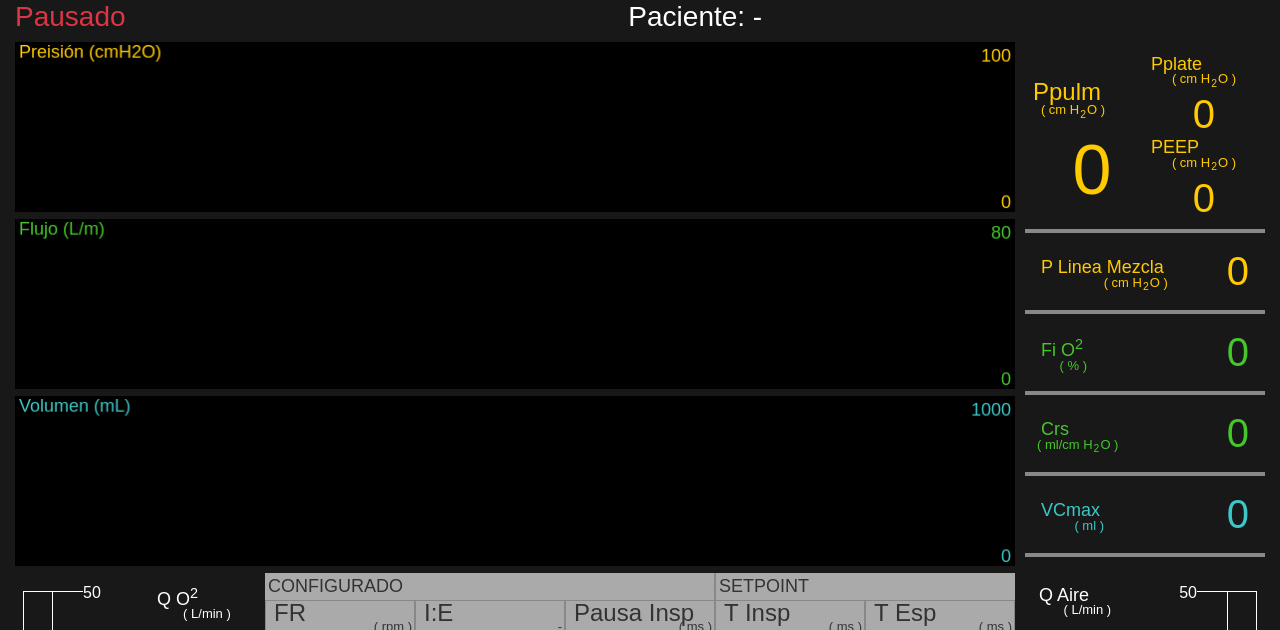
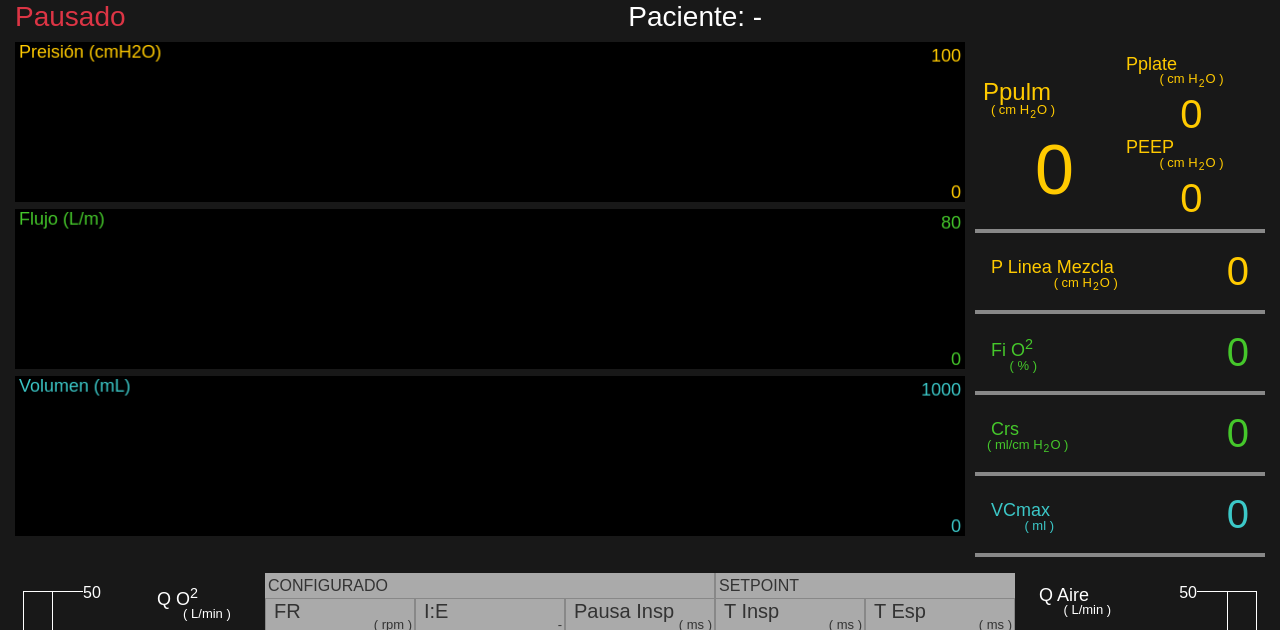
Before and after one commit to rnme/hmi-sw, a website: page app/routes/html/index.html in a window 1280 px wide. Shown: the top 630 px of the page. Drawn offline with nearby package versions, Linux system fonts and the light colour scheme; no server answers.

Commit message:
cambio ip 192.16.0.1

```diff
--- a/app/routes/html/index.html
+++ b/app/routes/html/index.html
@@ -23,12 +23,12 @@
     </div>
     <div class="d-flex flex-row w-100 justify-content-between">
       <div id="canvasContainer">
-        <canvas id="firstCanvas" style="width:100%; height:170px" height="170"></canvas>
+        <canvas id="firstCanvas" style="width:100%; height:160px" height="160"></canvas>
         <br>
-        <canvas id="secondCanvas" style="width:100%; height:170px" height="170">
+        <canvas id="secondCanvas" style="width:100%; height:160px" height="160">
         </canvas>
         <br>
-        <canvas id="thirdCanvas" style="width:100%; height:170px" height="170"></canvas>
+        <canvas id="thirdCanvas" style="width:100%; height:160px" height="160"></canvas>
       </div>
       <!-- <ul id="options" class="d-flex flex-column" v-if='!!Object.keys(parameters).length'> -->
       <ul id="options" class="d-flex flex-column" >
--- a/components/modbus.js
+++ b/components/modbus.js
@@ -2,7 +2,7 @@
 var ModbusRTU = require("modbus-serial");
 
 var client = new ModbusRTU();
-const PLC_IP_ADDRESS = "192.168.0.7";
+const PLC_IP_ADDRESS = "172.16.0.1";
 
 exports.init = () => {
   console.log(client , !client._port)
--- a/public/css/styles.css
+++ b/public/css/styles.css
@@ -40,7 +40,7 @@ h5 {
 h6 {
   margin: -4px;
   align-self: center;
-  font-weight: 100;
+  font-weight: 300;
   font-family: sans-serif;
   font-size: 13px;
   text-align: right;
@@ -93,13 +93,12 @@ ul#options {
 
 #canvasContainer {
   display: inline-block;
-  width: calc(100% - 250px);
+  width: calc(100% - 300px);
 }
 
 .valvulas {
   flex: 1;
 }
-
 
 .configuration {
   background-color: #aaa;
@@ -108,17 +107,18 @@ ul#options {
 }
 .configuration h3 {
   margin: 0;
-  font-size: 18px;
+  font-size: 16px;
   padding: 3px;
 }
 .configuration h4 {
-  font-size: 24px;
+  font-size: 20px;
   line-height: 24px;
   height: 24px;
 }
 .configuration h6 {
   margin: -6px;
   align-self: flex-end;
+  font-weight: 400;
 }
 .configuration .vmc-item {
   border: none;
```
